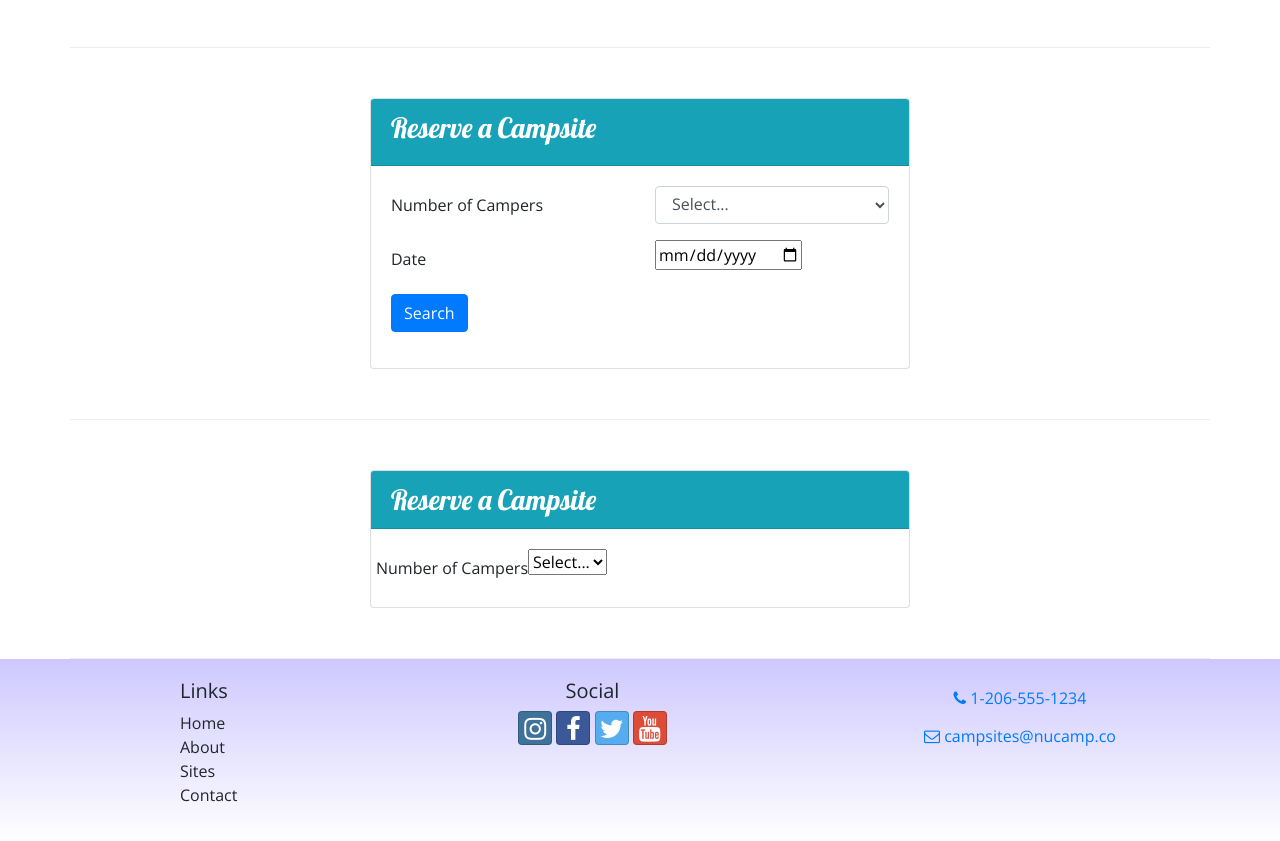
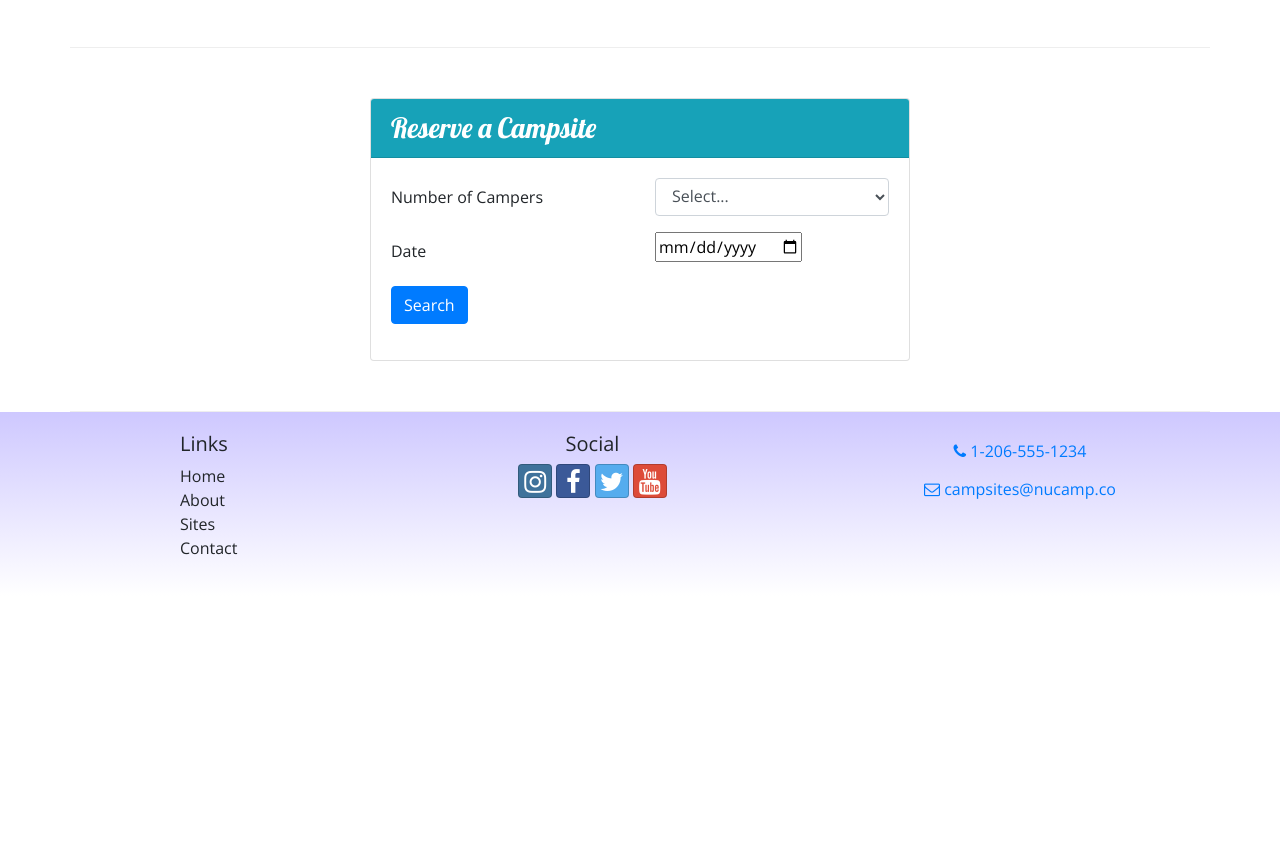
Before and after one commit to elveeth/bootstrap-nucampsite, a website: page index.html in a window 1280 px wide. Shown: the part 1105-1946 px from the top of the page. After the commit the page ends 1701 px from the top, so only its background shows below. Drawn offline with nearby package versions, Linux system fonts and the light colour scheme.

Commit message:
UpdatedApr4

```diff
--- a/index.html
+++ b/index.html
@@ -105,16 +105,14 @@
         <div class="row row-content">
             <div class="col col-sm-6 mx-auto">
                 <div class="card">
-                    <div class="card-header bg-info text-white">
-                        <h3>Reserve a Campsite</h3>
-                    </div>
+                    <h3 class="card-header bg-info text-white">Reserve a Campsite</h3>
                     <div class="card-body">
                         <form id="reserveForm">
                             <div class="row form-group">
                                 <div class="col col-sm-6">
                                     <label class="col-form-label" for="numCampers">Number of Campers</label>
                                 </div>
-                                <div class="col">
+                                <div class="col col-sm-6">
                                     <select class="form-control" name="numCampers" id="numCampers">
                                         <option>Select...</option>
                                         <option>1</option>
@@ -144,43 +142,6 @@
                 </div>
             </div>
         </div>
-
-
-
-
-    <div class="row row-content">
-        <div class="col-sm-6 mx-auto">
-            <div class="card">
-                <h3 class="card-header bg-info text-white">Reserve a Campsite</h3>
-                <div class="card-body">
-                    <form>
-                        <div class="row">
-                            <label class="col-form-label">Number of Campers</label>
-                            <div>
-                                <select name="numCampers" id="numCampers">
-                                    <option>Select...</option>
-                                    <option>1</option>
-                                    <option>2</option>
-                                    <option>3</option>
-                                    <option>4</option>
-                                    <option>5</option>
-                                    <option>6</option>
-                                </select>
-                            </div>
-                        </div>
-                        <div class="row">
-
-                        </div>
-                    </form>
-                </div>
-            </div>
-        </div>
-    </div>
-
-
-
-
-
     </div>
 
     <footer class="site-footer">
--- a/package.json
+++ b/package.json
@@ -15,6 +15,7 @@
   },
   "dependencies": {
     "bootstrap": "^4.5.2",
+    "bootstrap-social": "^5.1.1",
     "font-awesome": "^4.7.0",
     "jquery": "^3.5.1",
     "popper.js": "^1.16.1"
```
Also changed, not shown: aboutus.html (+4 -4 lines), 1 other file. Lines whose indentation alone changed are shown as unchanged.
